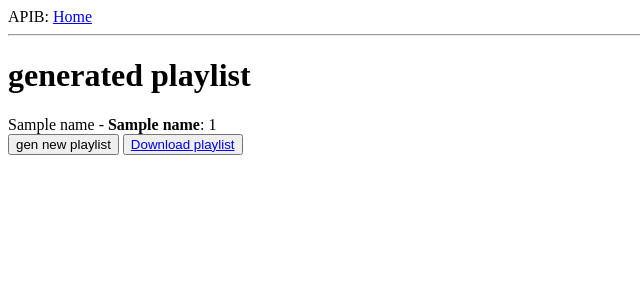
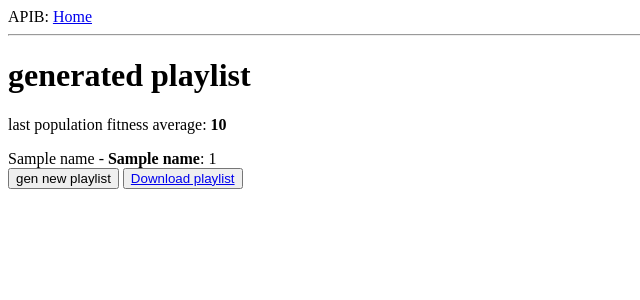
Before and after one commit to magsouza/APIB, a Flask app: template templates/playlist.html in a window 1280 px wide. Shown: the top 300 px of the page, without its empty margins (0-640 px from the left). Run offline with Flask 2, Linux system fonts and the light colour scheme; the template is opened without the code that fills it: most values are stand-ins (such as "Sample title", 1, 10 or a date in 2020); parts of the project's set-up code (start-up, migrations or seed data) failed here and were passed over.

Commit message:
fitness average added

```diff
--- a/app.py
+++ b/app.py
@@ -39,7 +39,7 @@ def playlist():
         population = genetic.init_population(initial_playlist, features, 'indie-pop')
         db.set('population', population)
         if valid_token(initial_playlist):
-            return render_template('playlist.html', pop=population)
+            return render_template('playlist.html', pop=population, avg=0)
     return render_template('home.html')
 
 @app.route('/newplay', methods=["GET", "POST"])
@@ -48,12 +48,13 @@ def mating():
         auth_header = session['auth_header']
         new_fits = request.form.getlist('rate')
         population = db.get('population')
-        avg = sum([ind[0] for ind in population])
         population = genetic.fitness(new_fits, population)
         children = genetic.mating(population, sp, auth_header)
         new_pop = genetic.update_population(population, children)
         db.set('population', new_pop)
-        return render_template('playlist.html', pop=new_pop)
+        avg = sum([ind[0] for ind in new_pop])/len(new_pop)
+        avg = float(f'{avg:.2f}')
+        return render_template('playlist.html', pop=new_pop, avg=avg)
 
 @app.route('/download')
 def download():
--- a/templates/playlist.html
+++ b/templates/playlist.html
@@ -2,6 +2,9 @@
 
 {% block content %}
     <h1>generated playlist</h1>
+    {% if avg > 0 %}
+    <p>last population fitness average: <b>{{avg}}</b></p>
+    {% endif %}
     <div>
         <div>
             <form action="/newplay" class="eval" method="POST">
```
